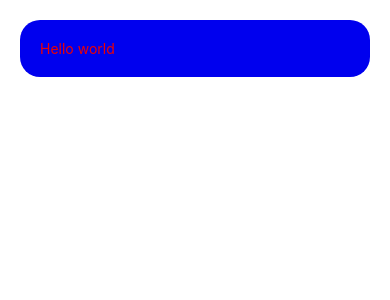
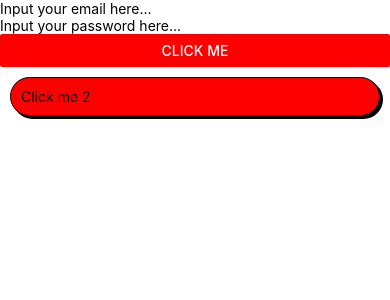
Before and after one commit to vengleab/year-4-react-native-2021, a React Native app: screen / in a window 390 px wide. Shown: the top 300 px of the page. Built offline with nearby package versions, Linux system fonts and the light colour scheme.

Commit message:
Week02 Style & Layout

```diff
--- a/App.js
+++ /dev/null
@@ -1,23 +0,0 @@
-import React from 'react';
-import {View, Text, StyleSheet} from 'react-native';
-
-export default class App extends React.Component {
-  render() {
-    return (
-      <View>
-        <Text style={styles.textStyle}>Hello world</Text>
-      </View>
-    );
-  }
-}
-
-const styles = StyleSheet.create({
-  textStyle: {
-    color: '#e00',
-    backgroundColor: '#00e',
-    margin: 20,
-    padding: 20,
-    borderRadius: 20,
-    alignItems: 'flex-end',
-  },
-});
--- a/index.js
+++ b/index.js
@@ -3,7 +3,7 @@
  */
 
 import {AppRegistry} from 'react-native';
-import App from './App';
+import App from './week02/App';
 import {name as appName} from './app.json';
 
 AppRegistry.registerComponent(appName, () => App);
--- /dev/null
+++ b/week02/App.js
@@ -0,0 +1,61 @@
+import React from 'react';
+import {
+  View,
+  TextInput,
+  Text,
+  StyleSheet,
+  SafeAreaView,
+  Platform,
+  Button,
+  TouchableWithoutFeedback,
+} from 'react-native';
+
+export default function App() {
+  return (
+    <SafeAreaView>
+      <View>
+        <TextInput placeholder="Input your email here..." />
+        <TextInput placeholder="Input your password here..." />
+        <Button color="red" title="Click me" onPress={() => alert('Hello')} />
+        <MyButton title="Click me 2" style={{backgroundColor: 'red'}}  />
+      </View>
+    </SafeAreaView>
+  );
+}
+
+const MyButton = ({title, style, ...props}) => {
+  const [opacity, setOpacity] = React.useState(1);
+  return (
+    <TouchableWithoutFeedback
+      onPressIn={() => setOpacity(0.1)}
+      onPressOut={() => setOpacity(1)}>
+      <View
+        style={[
+          styles.customButon,
+          {opacity},
+          Platform.OS == 'ios' && {shadowColor: '#aaa'},
+          style,
+        ]}
+        {...props}>
+        <Text>{title}</Text>
+      </View>
+    </TouchableWithoutFeedback>
+  );
+};
+
+const styles = StyleSheet.create({
+  customButon: {
+    backgroundColor: 'aqua',
+    margin: 10,
+    padding: 10,
+    borderRadius: 20,
+    borderWidth: 1,
+
+    shadowOffset: {
+      width: 3,
+      height: 3,
+    },
+    shadowOpacity: 1,
+    elevation: 20,
+  },
+});
```
Also changed, not shown: week02/App-flex-box.js (added, +51 -0 lines).
